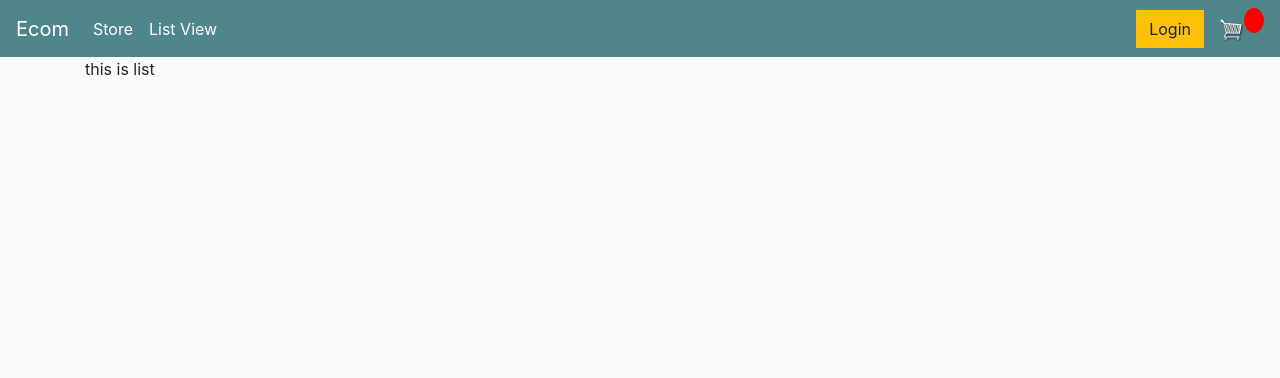
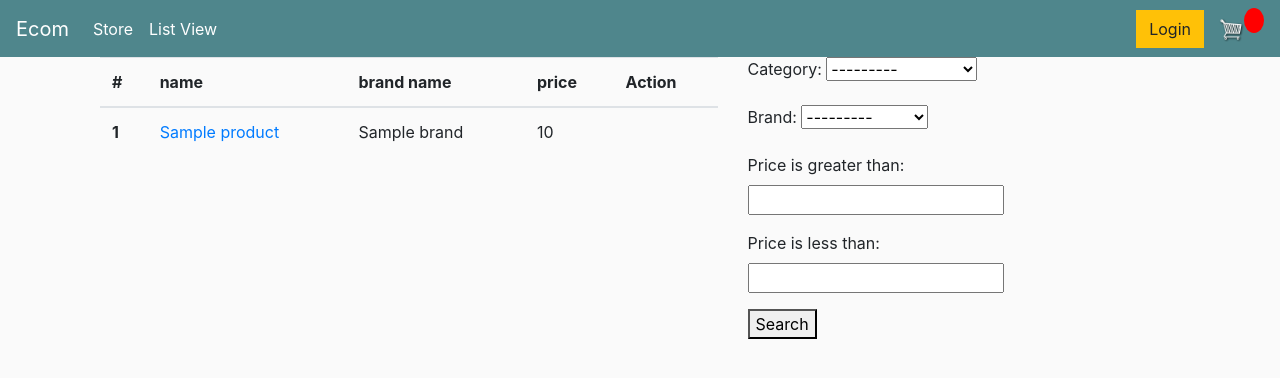
Before and after one commit to bahaminabbasi/shop-one, a Django app: page /list-view/ in a window 1280 px wide. Shown: the top 378 px of the page. Run offline with Django 3.2, Linux system fonts and the light colour scheme; tables that the repository leaves empty hold one stand-in row (values such as "Sample post"); some libraries are stand-ins or nearby versions.

Commit message:
fitler one

```diff
--- a/A/settings.py
+++ b/A/settings.py
@@ -20,6 +20,8 @@
 
     'main',
     'product',
+
+    'django_filters',
 ]
 
 MIDDLEWARE = [
--- a/product/admin.py
+++ b/product/admin.py
@@ -1,5 +1,8 @@
 from django.contrib import admin
-from .models import Banner,Category,Brand,Color,Size,Product,ProductAttribute
+from .models import (Banner, Category,
+                    Brand, Color
+                    , Size, Product,
+                    ProductAttribute, )
 
 # admin.site.register(Banner)
 admin.site.register(Brand)
--- /dev/null
+++ b/product/fitlers.py
@@ -0,0 +1,32 @@
+from django import forms
+import django_filters
+
+from .models import *
+
+class ProductFilter(django_filters.FilterSet):
+    # price = django_filters.NumberFilter()
+    price__gt = django_filters.NumberFilter(field_name='price', lookup_expr='gt')
+    price__lt = django_filters.NumberFilter(field_name='price', lookup_expr='lt')
+    # brand = django_filters.ModelMultipleChoiceFilter(
+    #                 queryset=Product.objects.values_list('brand', flat=True).distinct(),
+    #                 widget=forms.CheckboxSelectMultiple())
+
+    class Meta:
+        model = Product
+        fields = '__all__'
+        exclude = ['title', 'slug', 'detail', 'specs', 'status', 'is_featured', 'price']
+
+        # filter_overrides = {
+        #     models.CharField: {
+        #         'filter_class': django_filters.CharFilter,
+        #         'extra': lambda f: {
+        #             'lookup_expr': 'icontains',
+        #         },
+        #     },
+        #     models.BooleanField: {
+        #         'filter_class': django_filters.BooleanFilter,
+        #         'extra': lambda f: {
+        #             'widget': forms.CheckboxInput,
+        #         },
+        #     },
+        # }
--- a/product/models.py
+++ b/product/models.py
@@ -1,20 +1,7 @@
+from typing import Tuple
 from django.db import models
+from django.db.models.fields import DecimalField
 from django.utils.html import mark_safe
-
-
-# Banner
-class Banner(models.Model):
-    img=models.ImageField(upload_to="banner_imgs/")
-    alt_text=models.CharField(max_length=300)
-
-    class Meta:
-        verbose_name_plural='1. Banners'
-
-    def image_tag(self):
-        return mark_safe('<img src="%s" width="100" />' % (self.img.url))
-
-    def __str__(self):
-        return self.alt_text
 
 
 # Category
@@ -44,6 +31,32 @@
         return self.title
 
 
+
+
+# Product Model
+class Product(models.Model):
+    title=models.CharField(max_length=200)
+    slug=models.CharField(max_length=400)
+    detail=models.TextField()
+    specs=models.TextField()
+    price = models.IntegerField(blank=True, null=True, default=17)
+    category=models.ForeignKey(Category,on_delete=models.CASCADE)
+    brand=models.ForeignKey(Brand,on_delete=models.CASCADE)
+    status=models.BooleanField(default=True)
+    is_featured=models.BooleanField(default=False)
+
+    class Meta:
+        verbose_name_plural='6. Products'
+
+    def __str__(self):
+        return self.title
+
+    def get_price(self):
+        product = ProductAttribute.objects.filter(product=self).first()
+        return product.price
+
+
+
 # Color
 class Color(models.Model):
     title=models.CharField(max_length=100)
@@ -69,23 +82,6 @@
         return self.title
 
 
-# Product Model
-class Product(models.Model):
-    title=models.CharField(max_length=200)
-    slug=models.CharField(max_length=400)
-    detail=models.TextField()
-    specs=models.TextField()
-    category=models.ForeignKey(Category,on_delete=models.CASCADE)
-    brand=models.ForeignKey(Brand,on_delete=models.CASCADE)
-    status=models.BooleanField(default=True)
-    is_featured=models.BooleanField(default=False)
-
-    class Meta:
-        verbose_name_plural='6. Products'
-
-    def __str__(self):
-        return self.title
-
 # Product Attribute
 class ProductAttribute(models.Model):
     product=models.ForeignKey(Product,on_delete=models.CASCADE)
@@ -102,3 +98,19 @@
 
     def image_tag(self):
         return mark_safe('<img src="%s" width="50" height="50" />' % (self.image.url))
+
+
+
+# Banner
+class Banner(models.Model):
+    img=models.ImageField(upload_to="banner_imgs/")
+    alt_text=models.CharField(max_length=300)
+
+    class Meta:
+        verbose_name_plural='1. Banners'
+
+    def image_tag(self):
+        return mark_safe('<img src="%s" width="100" />' % (self.img.url))
+
+    def __str__(self):
+        return self.alt_text
--- a/product/templates/product/list_view.html
+++ b/product/templates/product/list_view.html
@@ -1,5 +1,40 @@
 {% extends 'base.html' %}
 
 {% block content %}
-this is list
+<div class="container">
+    <div class="row">
+      <div class="col-7">
+        <table class="table">
+          <thead>
+            <tr>
+              <th scope="col">#</th>
+              <th scope="col">name</th>
+              <th scope="col">brand name</th>
+              <th scope="col">price</th>
+              <th scope="col">Action</th>
+            </tr>
+          </thead>
+          <tbody>
+              {% for product in products %}
+                  <tr>
+                  <th scope="row">{{ forloop.counter }}</th>
+                  <td><a href="#"> {{ product.title }} </a></td>
+                  <td>{{ product.brand }}</td>
+                  <td>{{ product.price }}</td>
+                  <!-- <td>
+                    <button data-product="{{product.id}}" data-action="add" class="btn btn-outline-secondary add-btn update-cart">Add to Cart</button>
+                  </td> -->
+                  </tr>
+              {% endfor %}
+          </tbody>
+        </table>
+      </div>
+      <div class="col-3">
+          <form method="GET">
+            {{ product_filter.form.as_p }}
+            <button type="submit">Search</button>
+          </form>
+      </div>
+    </div>
+</div>
 {% endblock %}
--- a/product/views.py
+++ b/product/views.py
@@ -1,5 +1,23 @@
 from django.shortcuts import render
+from itertools import chain
+
+from .models import Product, ProductAttribute
+from .fitlers import ProductFilter
 
 
 def list_view(request):
-    return render(request, 'product/list_view.html')
+    products = Product.objects.all()
+    product_attributes = ProductAttribute.objects.all()
+
+    product_filter = ProductFilter(request.GET, queryset=products)
+    products = product_filter.qs
+
+
+
+
+    context = {
+        'products': products,
+        'product_filter': product_filter,
+
+    }
+    return render(request, 'product/list_view.html', context)
--- a/templates/base.html
+++ b/templates/base.html
@@ -18,7 +18,7 @@
   <body>
 
     <nav class="navbar navbar-expand-lg navbar-expand-md navbar-dark bg-dark">
-      <a class="navbar-brand" href="#">Ecom</a>
+      <a class="navbar-brand" href="{% url 'main:home' %}">Ecom</a>
       <button class="navbar-toggler" type="button" data-toggle="collapse" data-target="#navbarSupportedContent" aria-controls="navbarSupportedContent" aria-expanded="false" aria-label="Toggle navigation">
         <span class="navbar-toggler-icon"></span>
       </button>
@@ -30,7 +30,7 @@
           </li>
 
           <li class="nav-item active">
-            <a class="nav-link" href="{% url '{product:list-view}' %}">List View </a>
+            <a class="nav-link" href="{% url 'product:list-view' %}">List View </a>
           </li>
 
         </ul>
```
Also changed, not shown: product/migrations/0003_price.py (added), product/migrations/0004_product_price.py (added), product/migrations/0005_auto_20210616_1124.py (added), 1 other file.
